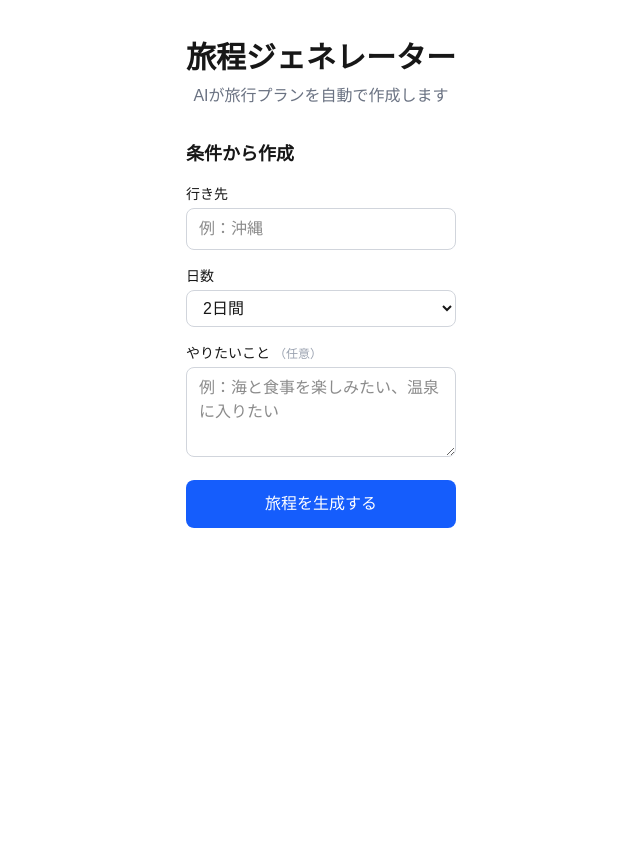
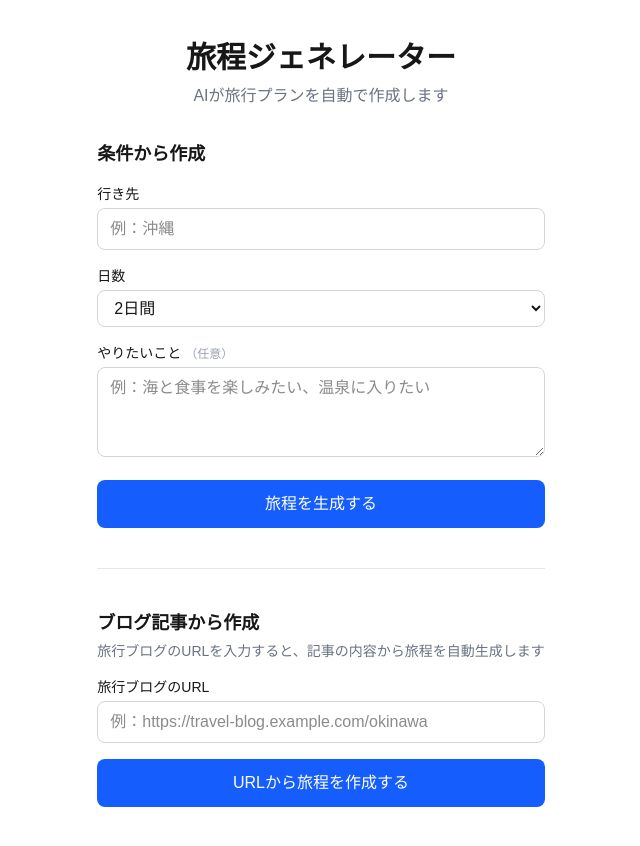
Before and after one commit to naotoo-ui/trip-service-mvp, a Next.js app: page / in a window 1280 px wide. Shown: the whole page, without its empty margins (319-959 px from the left). Before the commit the page ends 800 px from the top, so only its background shows below. Built offline with nearby package versions, Linux system fonts and the light colour scheme.

Commit message:
feat: add URL scraping form to top page

```diff
--- a/src/app/page.tsx
+++ b/src/app/page.tsx
@@ -1,4 +1,5 @@
 import GenerateForm from '@/components/trips/GenerateForm'
+import UrlForm from '@/components/trips/UrlForm'
 
 export default function Home() {
     return (
@@ -7,9 +8,15 @@ export default function Home() {
             <p className="text-center text-gray-500 mb-8">
                 AIが旅行プランを自動で作成します
             </p>
-            <section>
+            <section className="mb-10">
                 <h2 className="text-lg font-semibold mb-4">条件から作成</h2>
                 <GenerateForm />
+            </section>
+            <hr className="border-gray-200 mb-10" />
+            <section>
+                <h2 className="text-lg font-semibold mb-1">ブログ記事から作成</h2>
+                <p className="text-sm text-gray-500 mb-4">旅行ブログのURLを入力すると、記事の内容から旅程を自動生成します</p>
+                <UrlForm />
             </section>
         </main>
     )
--- /dev/null
+++ b/src/components/trips/UrlForm.tsx
@@ -0,0 +1,54 @@
+'use client'
+import { useState } from 'react'
+import { useRouter } from 'next/navigation'
+
+export default function UrlForm() {
+    const router = useRouter()
+    const [url, setUrl] = useState('')
+    const [loading, setLoading] = useState(false)
+    const [error, setError] = useState('')
+
+    async function handleSubmit(e: React.FormEvent) {
+        e.preventDefault()
+        setLoading(true)
+        setError('')
+        try {
+            const res = await fetch('/api/scrape', {
+                method: 'POST',
+                headers: { 'Content-Type': 'application/json' },
+                body: JSON.stringify({ url }),
+            })
+            const data = await res.json()
+            if (!res.ok) throw new Error(data.error)
+            router.push(`/trips/${data.share_id}`)
+        } catch (err) {
+            setError(err instanceof Error ? err.message : '旅程の取得に失敗しました')
+        } finally {
+            setLoading(false)
+        }
+    }
+
+    return (
+        <form onSubmit={handleSubmit} className="space-y-4">
+            <div>
+                <label className="block text-sm font-medium mb-1">旅行ブログのURL</label>
+                <input
+                    type="url"
+                    value={url}
+                    onChange={(e) => setUrl(e.target.value)}
+                    placeholder="例：https://travel-blog.example.com/okinawa"
+                    required
+                    className="w-full border border-gray-300 rounded-lg px-3 py-2 focus:outline-none focus:ring-2 focus:ring-blue-500"
+                />
+            </div>
+            {error && <p className="text-red-500 text-sm">{error}</p>}
+            <button
+                type="submit"
+                disabled={loading}
+                className="w-full bg-blue-600 text-white rounded-lg py-3 font-medium disabled:opacity-50 disabled:cursor-not-allowed hover:bg-blue-700 transition-colors"
+            >
+                {loading ? '取得中...' : 'URLから旅程を作成する'}
+            </button>
+        </form>
+    )
+}
```
